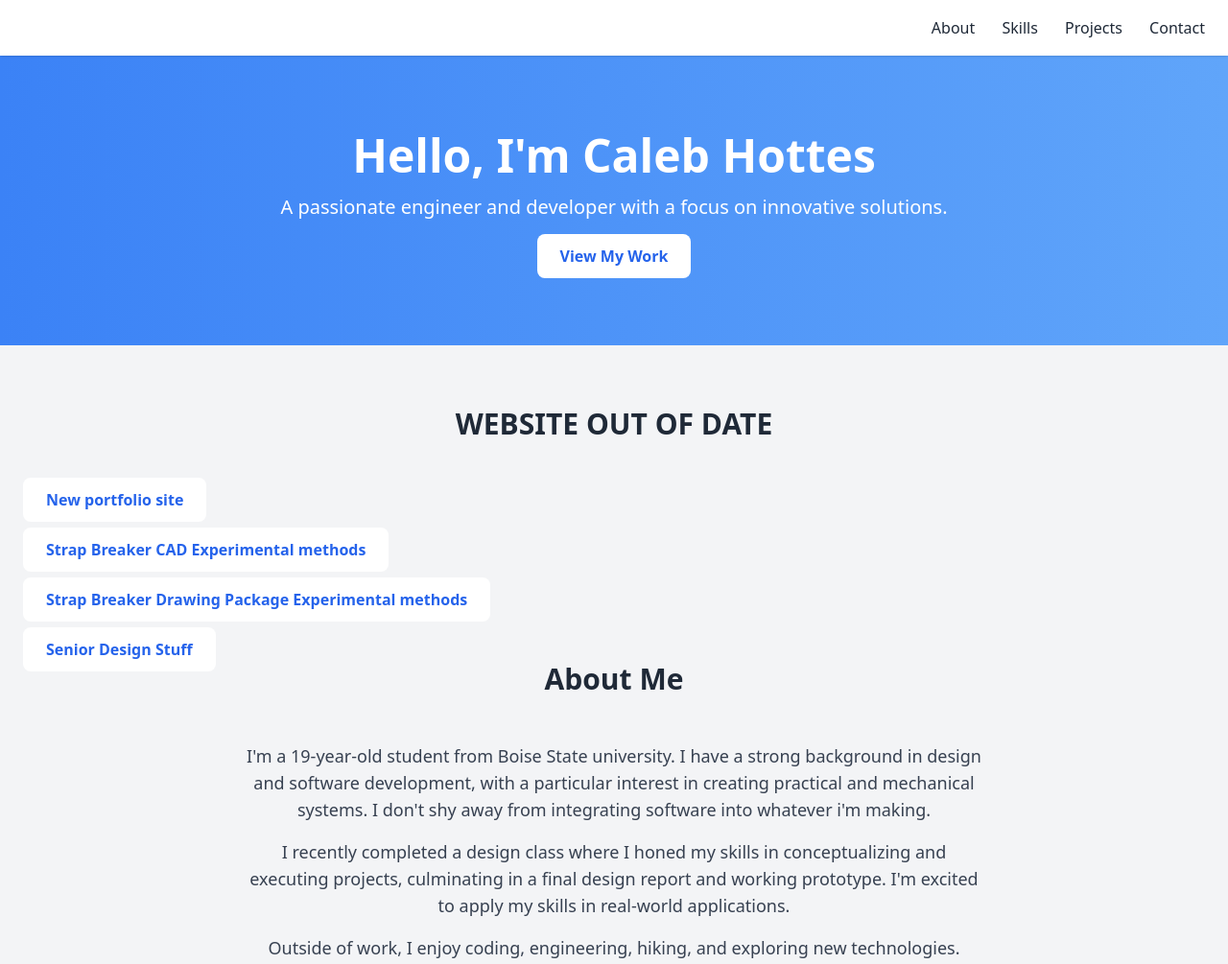
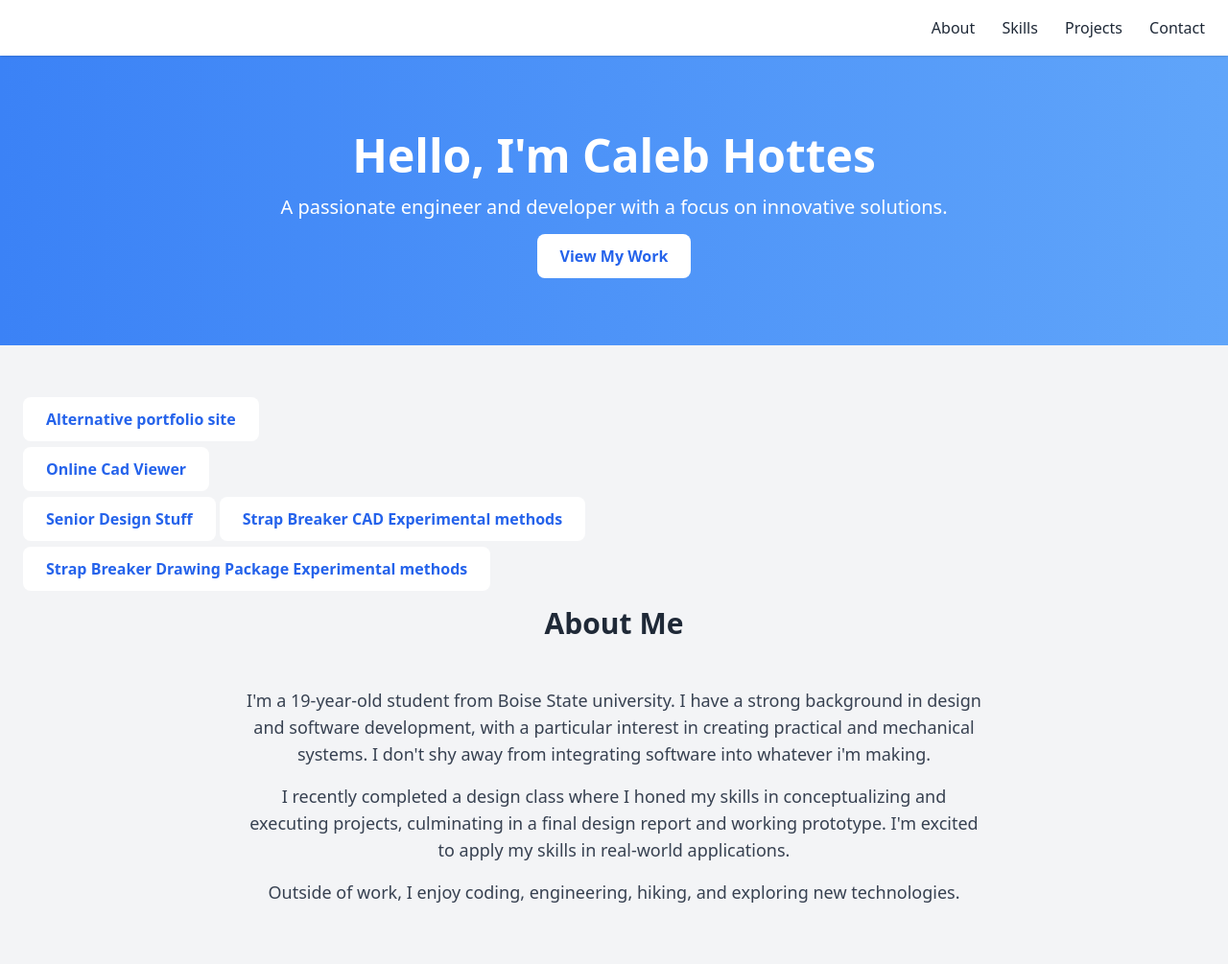
Before and after one commit to X-man34/Portfolio, a website: page index.html in a window 1280 px wide. Shown: the top 1005 px of the page at 96% size. Drawn offline with nearby package versions, Linux system fonts and the light colour scheme.

Commit message:
changed homepage.

```diff
--- a/index.html
+++ b/index.html
@@ -33,11 +33,18 @@
     <!-- About Section -->
     <section id="about" class="py-16">
         <div class="container mx-auto px-6">
-            <h1 class="text-3xl font-bold text-center mb-12">WEBSITE OUT OF DATE</h1>
             <a href="https://sites.google.com/view/calebhottesportfolio/"
-                class="bg-white text-blue-600 px-6 py-3 rounded-lg font-semibold hover:bg-gray-100 transition">New
+                class="bg-white text-blue-600 px-6 py-3 rounded-lg font-semibold hover:bg-gray-100 transition">Alternative
                 portfolio site</a>
             <p><br> </p>
+            <a href="https://cad.calebhottes.com/website/"
+                class="bg-white text-blue-600 px-6 py-3 rounded-lg font-semibold hover:bg-gray-100 transition">Online
+                Cad Viewer</a>
+            <p><br> </p>
+            <a href="/src/projects/SeniorDesign.html"
+                class="bg-white text-blue-600 px-6 py-3 rounded-lg font-semibold hover:bg-gray-100 transition">Senior
+                Design Stuff</a>
+
             <a href="https://files.calebhottes.com/StrapBreaker/StrapBreakerv1.html"
                 class="bg-white text-blue-600 px-6 py-3 rounded-lg font-semibold hover:bg-gray-100 transition">Strap
                 Breaker CAD Experimental methods</a>
@@ -46,10 +53,6 @@
                 class="bg-white text-blue-600 px-6 py-3 rounded-lg font-semibold hover:bg-gray-100 transition">Strap
                 Breaker Drawing Package Experimental methods</a>
             <p><br> </p>
-            <a href="/src/projects/SeniorDesign.html"
-                class="bg-white text-blue-600 px-6 py-3 rounded-lg font-semibold hover:bg-gray-100 transition">Senior
-                Design Stuff</a>
-
             <h2 class="text-3xl font-bold text-center mb-12">About Me</h2>
             <div class="max-w-3xl mx-auto text-lg text-gray-700 text-center">
                 <p class="mb-4">I'm a 19-year-old student from Boise State university. I have a strong background in
@@ -121,7 +124,8 @@
             <div class="home-project-container">
                 <!--FIRST Logo-->
                 <div class="flex justify-end mb-2">
-                    <img src="https://files.calebhottes.com/FIRST/FIRST_Horz_RGB.png" alt="FIRST Robotics Logo" class="h-8">
+                    <img src="https://files.calebhottes.com/FIRST/FIRST_Horz_RGB.png" alt="FIRST Robotics Logo"
+                        class="h-8">
                 </div>
                 <!--Heading-->
                 <h3 class="text-2xl font-bold">FIRST Robotics</h3>
@@ -143,7 +147,8 @@
                             FLL introduced me to engineering through building autonomous LEGO robots and developing
                             teamwork, design, and presentation skills that have continued to support my growth in
                             higher-level robotics and beyond.</p>
-                        <img src="https://files.calebhottes.com/FIRST/FLL/DSC_0002.JPG" alt="FLL Team" class="project-media-single-image">
+                        <img src="https://files.calebhottes.com/FIRST/FLL/DSC_0002.JPG" alt="FLL Team"
+                            class="project-media-single-image">
                         <a href="/src/projects/FLL.html" class="see-more-details-button">See more
                             details</a>
                     </div>
@@ -213,8 +218,9 @@
                 <div class="project-media" onclick="window.location.href='/src/projects/DesignProject2.html';">
                     <h4 class="text-lg font-semibold mb-2">Material Handling Dolly</h4>
                     <div class="grid md:flex gap-4 mb-6">
-                        <img src="https://files.calebhottes.com/ME387Design2/FinalDesign.png" alt="Material Handling Dolly"
-                            class="md:w-5/12 rounded-lg shadow-md object-cover mx-auto" onerror="this.style.display='none'">
+                        <img src="https://files.calebhottes.com/ME387Design2/FinalDesign.png"
+                            alt="Material Handling Dolly" class="md:w-5/12 rounded-lg shadow-md object-cover mx-auto"
+                            onerror="this.style.display='none'">
                     </div>
                     <a href="/src/projects/DesignProject2.html" class="see-more-details-button">See more
                         details</a>
@@ -231,8 +237,8 @@
                 <div class="project-media">
                     <h4 class="text-lg font-semibold mb-2">The Simulation</h4>
                     <div class="grid md:flex gap-4 mb-6">
-                        <img src="https://files.calebhottes.com/ME467Project1/Simulation.png" alt="Image of the Simulation"
-                            class="md:w-5/12 rounded-lg shadow-md object-cover mx-auto"
+                        <img src="https://files.calebhottes.com/ME467Project1/Simulation.png"
+                            alt="Image of the Simulation" class="md:w-5/12 rounded-lg shadow-md object-cover mx-auto"
                             onclick="window.location.href='/src/projects/RoboticsProject1.html';" />
                         <video class="md:w-5/12 rounded-lg shadow-md object-cover mx-auto" controls="" playsinline=""
                             preload="metadata" src="https://files.calebhottes.com/ME467Project1/VideoOfSim.mp4"
@@ -260,7 +266,8 @@
                     <div class="grid md:flex gap-4 mb-4">
                         <video class="md:w-5/12 rounded-lg shadow-md object-cover mx-auto" controls="" playsinline=""
                             preload="metadata" src="https://files.calebhottes.com/ME467Project2/Fig_3-1.mp4"
-                            poster="https://files.calebhottes.com/ME467Project2/thumbnail.png" autoplay="" muted=""></video>
+                            poster="https://files.calebhottes.com/ME467Project2/thumbnail.png" autoplay=""
+                            muted=""></video>
                     </div>
                     <a href="/src/projects/RoboticsProject2.html" class="see-more-details-button">See
                         more details</a>
@@ -282,8 +289,8 @@
                     <div class="grid md:flex gap-4 mb-6">
                         <img src="https://files.calebhottes.com/ME467Project3/mujoco_q1a.png" alt="Model of Robot Arm"
                             class="md:w-5/12 rounded-lg shadow-md object-cover mx-auto" />
-                        <img src="https://files.calebhottes.com/ME467Project3/Animation.gif" alt="Arm Control Simulation"
-                            class="md:w-5/12 rounded-lg shadow-md object-cover mx-auto" />
+                        <img src="https://files.calebhottes.com/ME467Project3/Animation.gif"
+                            alt="Arm Control Simulation" class="md:w-5/12 rounded-lg shadow-md object-cover mx-auto" />
                     </div>
                     <a href="/src/projects/RoboticsProject3.html" class="see-more-details-button">See more
                         details</a>
```
